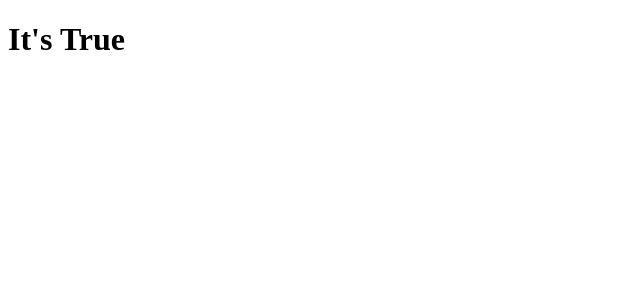
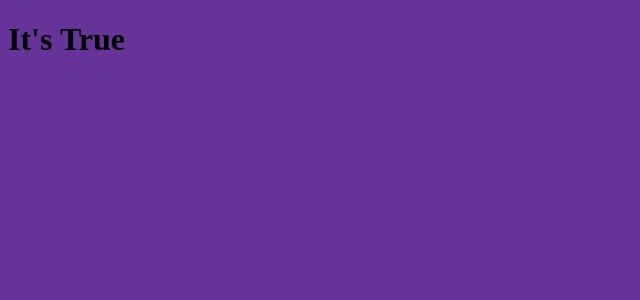
Before and after one commit to mmkvdev/NextJS_Experimentation, a Next.js app: page /ClientSideRendering/ClientSideRendering in a window 1280 px wide. Shown: the top 300 px of the page, without its empty margins (0-640 px from the left). Built offline with nearby package versions, Linux system fonts and the light colour scheme.

Commit message:
Update: NextJS Global StyleSheet using pages/_app.js

```diff
--- /dev/null
+++ b/assets/styles.css
@@ -0,0 +1,3 @@
+body {
+    background-color: rebeccapurple;
+}
--- /dev/null
+++ b/pages/_app.js
@@ -0,0 +1,6 @@
+import '../assets/styles.css';
+
+
+export default function MyApp({ Component, pageProps }) {
+    return <Component {...pageProps} />
+}
```
